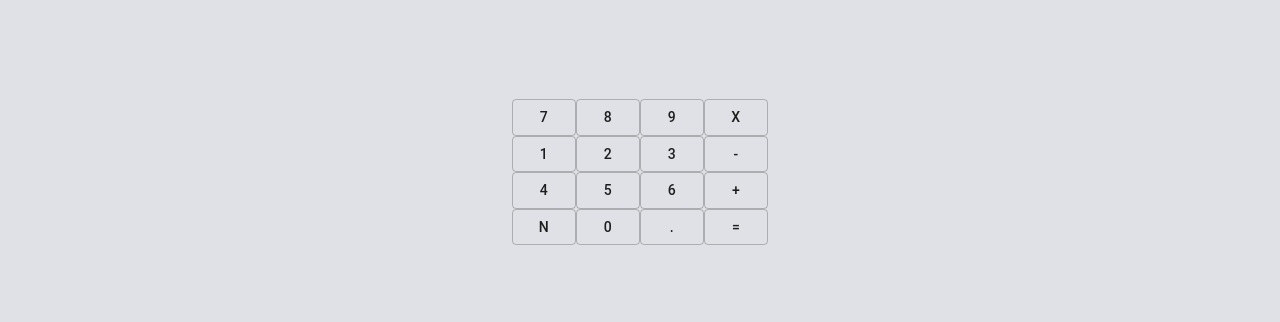
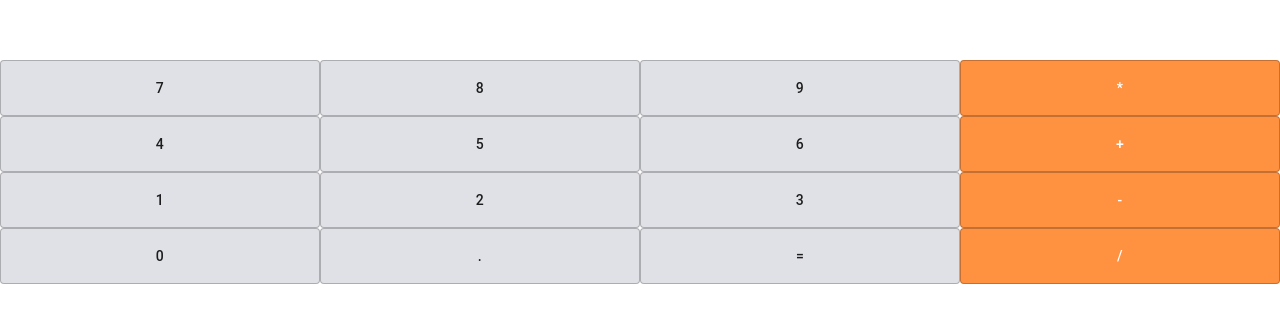
Before and after one commit to ahbell96/React-Calculator, a React (Create React App) app: page / in a window 1280 px wide. Shown: the part 228-550 px from the top of the page. Built offline with nearby package versions, Linux system fonts and the light colour scheme.

Commit message:
update to calculator, color scheme properly implemented

```diff
--- a/src/App.css
+++ b/src/App.css
@@ -1,25 +1,32 @@
 .App {
   text-align: center;
+  background-color: white;
+}
+.calc-wrapper {
+  width: 400px;
+  height: 600px;
 }
 
-.App-logo {
-  height: 40vmin;
-  pointer-events: none;
+.operator {
+  background-color: #fe9241 !important;
+  color: white !important;
 }
 
-.calc-wrapper {
+.row {
+  display:flex;
+  width: 100%;
+}
+
+.button {
+  display: flex;
   height: 4em;
-  display: flex;
+  flex: 1;
   justify-content: center;
   align-items: center;
+  font-weight: lighter;
   font-size: 1.4em;
   background-color: #e0e1e6;
   color: #888;
-  flex: 1;
   outline: 1px solid #888;
+  border: 1px solid black;
 }
-
-.operator {
-  background-color: #fe9241;
-  color: white;
-}
--- a/src/App.js
+++ b/src/App.js
@@ -3,7 +3,6 @@ import { Grid, Typography, Box, Button } from "@material-ui/core";
 import "./App.css";
 import React, { Component } from "react";
 import CalcButton from "./components/CalcButton";
-import OperatorButton from "./components/OperatorButton";
 
 export default class App extends Component {
   componentDidMount() {}
@@ -11,38 +10,47 @@ export default class App extends Component {
   componentDidUpdate() {}
 
   state = {
-    totalValue: 0
+    totalValue: 0,
   };
 
   render() {
     return (
       <Grid
-        className="App"
-        direction="column"
+        className='App'
+        direction='column'
         container
+        justifyContent='center'
         style={{ height: "100vh" }}
       >
-        <Grid className="calc-wrapper">
-          <Grid className="row">
-            <CalcButton value="7"></CalcButton>
-            <CalcButton value="8"></CalcButton>
-            <CalcButton value="9"></CalcButton>
-            <OperatorButton value="X"></OperatorButton>
-            <br />
-            <CalcButton value="1"></CalcButton>
-            <CalcButton value="2"></CalcButton>
-            <CalcButton value="3"></CalcButton>
-            <OperatorButton value="-"></OperatorButton>
-            <br />
-            <CalcButton value="4"></CalcButton>
-            <CalcButton value="5"></CalcButton>
-            <CalcButton value="6"></CalcButton>
-            <OperatorButton value="+"></OperatorButton>
-            <br />
-            <OperatorButton value="N"></OperatorButton>
-            <CalcButton value="0"></CalcButton>
-            <OperatorButton value="."></OperatorButton>
-            <OperatorButton value="="></OperatorButton>
+        <Grid
+          className='calc-wrapper'
+          container
+          alignItems='center'
+          alignContent='center'
+        >
+          <Grid className='row' justifyContent='center'>
+            <CalcButton value='7'></CalcButton>
+            <CalcButton value='8'></CalcButton>
+            <CalcButton value='9'></CalcButton>
+            <CalcButton value='*'></CalcButton>
+          </Grid>
+          <Grid className='row' justifyContent='center'>
+            <CalcButton value='4'></CalcButton>
+            <CalcButton value='5'></CalcButton>
+            <CalcButton value='6'></CalcButton>
+            <CalcButton value='+'></CalcButton>
+          </Grid>
+          <Grid className='row' justifyContent='center'>
+            <CalcButton value='1'></CalcButton>
+            <CalcButton value='2'></CalcButton>
+            <CalcButton value='3'></CalcButton>
+            <CalcButton value='-'></CalcButton>
+          </Grid>
+          <Grid className='row' justifyContent='center'>
+            <CalcButton value='0'></CalcButton>
+            <CalcButton value='.'></CalcButton>
+            <CalcButton value='='></CalcButton>
+            <CalcButton value='/'></CalcButton>
           </Grid>
         </Grid>
       </Grid>
--- a/src/components/CalcButton.js
+++ b/src/components/CalcButton.js
@@ -1,18 +1,26 @@
-import React, {useState} from 'react';
-import { Grid, Typography, Button } from '@material-ui/core';
+import React, { useState } from "react";
+import { Grid, Typography, Button } from "@material-ui/core";
 
-const CalcButton = ({value}) => {
+const CalcButton = ({ value }) => {
+  const [number, setNumber] = useState(value);
 
-    const [number, setNumber] = useState(value);
+  const isOperatorCheck = (val) => !isNaN(val) || val === "." || val === "=";
 
-    const getValue = (event) => {
-        setNumber(event.target.value);
+  const getValue = (event) => {
+    setNumber(event.target.value);
+  };
 
-    }
-
-    return (
-        <Button variant={'outlined'} onClick={getValue} value={value}>{value}</Button>
-    )
-}
+  return (
+    <Button
+      onClick={getValue}
+      value={value}
+      variant='outlined'
+      className={`button ${isOperatorCheck(value) ? "" : "operator"}`}
+      style={{ padding: 20, backgroundColor: "#e0e1e6" }}
+    >
+      {value}
+    </Button>
+  );
+};
 
 export default CalcButton;
--- a/src/components/OperatorButton.js
+++ /dev/null
@@ -1,10 +0,0 @@
-import React from 'react';
-import { Grid, Typography, Button } from '@material-ui/core';
-
-const OperatorButton = ({value}) => {
-    return (
-        <Button variant={'outlined'}>{value}</Button>
-    )
-}
-
-export default OperatorButton;
```
